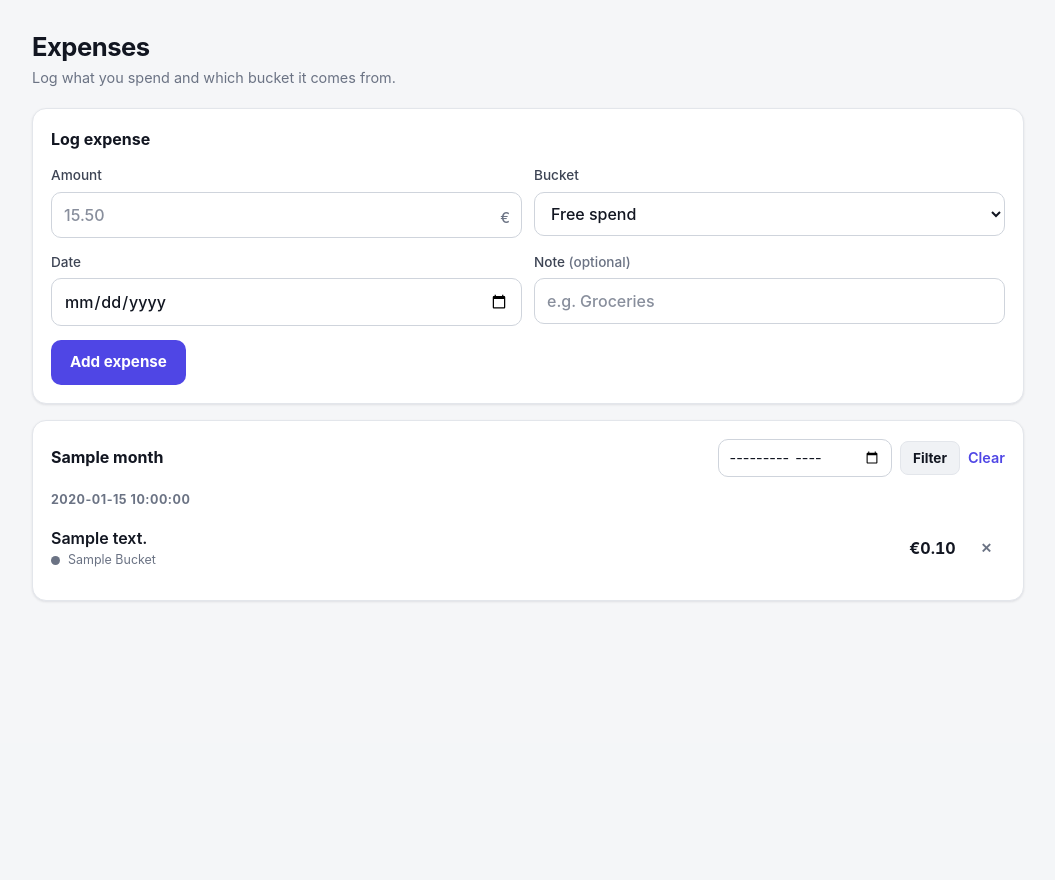
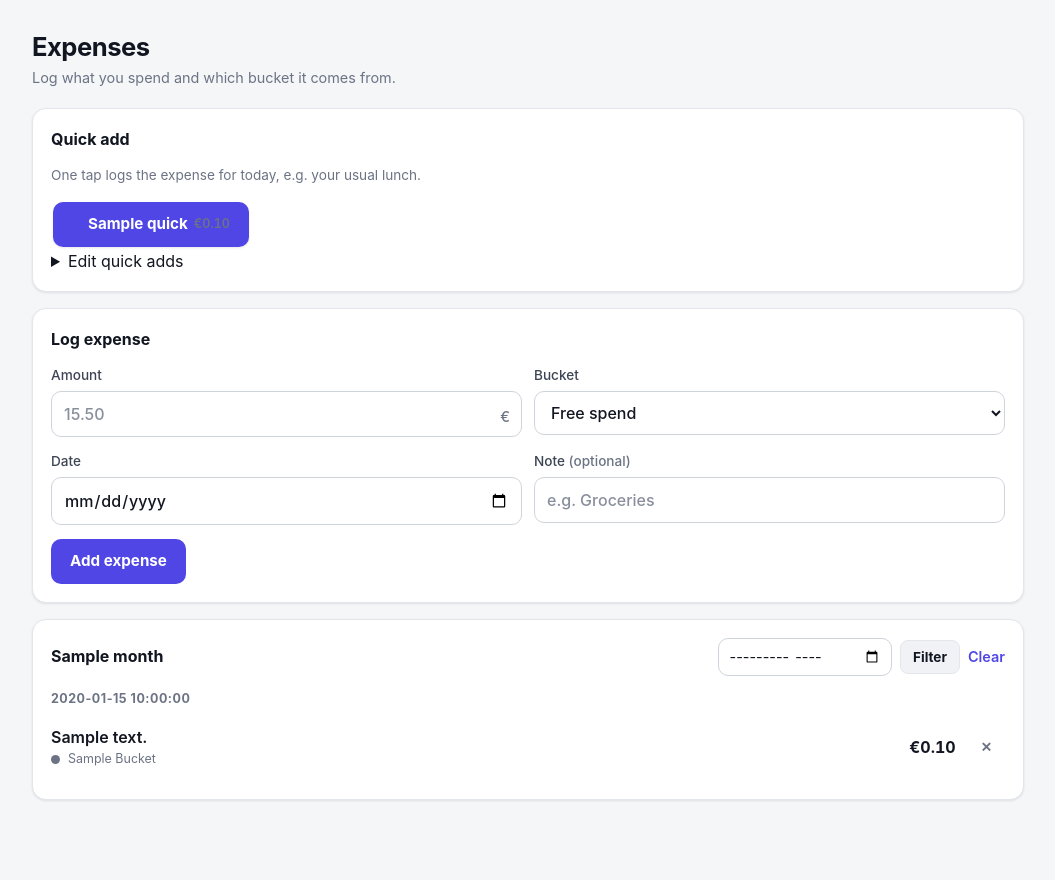
Before and after one commit to rookmelder/Finance-app, a Flask app: template src/templates/expenses.html in a window 1280 px wide. Shown: the part 57-937 px from the top of the page, without its empty margins (112-1167 px from the left). Before the commit the page ends 659 px from the top, so only its background shows below. Run offline with Flask 3, Linux system fonts and the light colour scheme; the template is opened without the code that fills it: most values are stand-ins (such as "Sample title", 1, 10 or a date in 2020); parts of the project's set-up code (start-up, migrations or seed data) failed here and were passed over.

Commit message:
Expenses: quick-add presets for one-tap repeat costs

```diff
--- a/src/app.py
+++ b/src/app.py
@@ -516,6 +516,7 @@ def _render_expenses(conn, month=None, error=None, status_code=200):
         render_template(
             "expenses.html",
             expenses=expenses,
+            quick=db.list_quick_expenses(conn),
             month=month,
             today=today_iso,
             error=error,
@@ -891,6 +892,30 @@ def create_app(cfg: dict) -> Flask:
                         bucket=bucket,
                         note=note,
                     )
+                elif action == "quick_save":
+                    db.add_quick_expense(
+                        conn,
+                        label=request.form.get("label", ""),
+                        amount_cents=calc.parse_money(request.form.get("amount", "")),
+                        bucket=request.form.get("bucket", "").strip(),
+                    )
+                elif action in ("quick_add", "quick_delete"):
+                    id_str = request.form.get("id", "").strip()
+                    try:
+                        quick_id = int(id_str)
+                    except (ValueError, TypeError):
+                        raise ValueError(f"Invalid id: {id_str!r}")
+                    if action == "quick_delete":
+                        db.delete_quick_expense(conn, quick_id)
+                    else:
+                        q = db.get_quick_expense(conn, quick_id)
+                        db.add_expense(
+                            conn,
+                            date_str=datetime.date.today().isoformat(),
+                            amount_cents=q["amount_cents"],
+                            bucket=q["bucket"],
+                            note=q["label"],
+                        )
                 elif action == "delete":
                     id_str = request.form.get("id", "").strip()
                     try:
--- a/src/db.py
+++ b/src/db.py
@@ -160,6 +160,14 @@ def connect(path: str) -> sqlite3.Connection:
                 amount_cents INTEGER NOT NULL,
                 bucket TEXT NOT NULL CHECK (bucket IN ('needs', 'free', 'savings')),
                 note TEXT NOT NULL
+            )
+        """)
+        conn.execute("""
+            CREATE TABLE IF NOT EXISTS quick_expenses (
+                id INTEGER PRIMARY KEY AUTOINCREMENT,
+                label TEXT NOT NULL,
+                amount_cents INTEGER NOT NULL,
+                bucket TEXT NOT NULL CHECK (bucket IN ('needs', 'free', 'savings'))
             )
         """)
         conn.execute("""
@@ -901,6 +909,41 @@ def list_expenses(conn: sqlite3.Connection, month: Optional[str] = None) -> list
     return [dict(r) for r in rows]
 
 
+# --- Quick-add expenses (one-tap presets for repeat purchases) ---
+
+def list_quick_expenses(conn: sqlite3.Connection) -> list[dict[str, Any]]:
+    return [dict(r) for r in conn.execute("SELECT * FROM quick_expenses ORDER BY id").fetchall()]
+
+
+def get_quick_expense(conn: sqlite3.Connection, quick_id: int) -> dict[str, Any]:
+    row = conn.execute("SELECT * FROM quick_expenses WHERE id = ?", (quick_id,)).fetchone()
+    if row is None:
+        raise ValueError(f"Quick expense with id {quick_id} not found")
+    return dict(row)
+
+
+def add_quick_expense(conn: sqlite3.Connection, label: str, amount_cents: int, bucket: str) -> dict[str, Any]:
+    label = label.strip() if isinstance(label, str) else ""
+    if not label or len(label) > 40:
+        raise ValueError("Quick add needs a name of 1 to 40 characters")
+    if not isinstance(amount_cents, int) or isinstance(amount_cents, bool) or amount_cents <= 0:
+        raise ValueError("amount_cents must be integer > 0")
+    if bucket not in ("needs", "free", "savings"):
+        raise ValueError(f"bucket must be one of 'needs', 'free', 'savings'; got {bucket!r}")
+    with conn:
+        cur = conn.execute(
+            "INSERT INTO quick_expenses (label, amount_cents, bucket) VALUES (?, ?, ?)",
+            (label, amount_cents, bucket),
+        )
+    return get_quick_expense(conn, cur.lastrowid)
+
+
+def delete_quick_expense(conn: sqlite3.Connection, quick_id: int) -> None:
+    get_quick_expense(conn, quick_id)
+    with conn:
+        conn.execute("DELETE FROM quick_expenses WHERE id = ?", (quick_id,))
+
+
 def spent_by_month(conn: sqlite3.Connection) -> dict[str, dict[str, int]]:
     """Returns {month: {"needs": int, "free": int, "savings": int}}"""
     rows = conn.execute("""
--- a/src/templates/expenses.html
+++ b/src/templates/expenses.html
@@ -9,6 +9,56 @@
 </div>
 
 {% if error %}<p class="error">{{ error }}</p>{% endif %}
+
+<section class="card">
+  <h2>Quick add</h2>
+  <p class="help-text">One tap logs the expense for today, e.g. your usual lunch.</p>
+  <div class="presets">
+    {% for q in quick %}
+    <form method="post" action="{{ url_for('expenses') }}" class="inline-form quick-form">
+      <input type="hidden" name="csrf_token" value="{{ csrf_token() }}">
+      <input type="hidden" name="action" value="quick_add">
+      <input type="hidden" name="id" value="{{ q.id }}">
+      {% if month %}<input type="hidden" name="month_filter" value="{{ month }}">{% endif %}
+      <button type="submit" class="preset-btn" title="Add {{ q.label }} for today ({{ q.bucket }})"><span class="chip-swatch"></span><span>{{ q.label }}</span><span class="chip-meta">{{ q.amount_cents | money }}</span></button>
+    </form>
+    {% endfor %}
+  </div>
+  <details class="quick-manage">
+    <summary>{% if quick %}Edit quick adds{% else %}Create a quick add{% endif %}</summary>
+    {% for q in quick %}
+    <form method="post" action="{{ url_for('expenses') }}" class="inline-form">
+      <input type="hidden" name="csrf_token" value="{{ csrf_token() }}">
+      <input type="hidden" name="action" value="quick_delete">
+      <input type="hidden" name="id" value="{{ q.id }}">
+      {% if month %}<input type="hidden" name="month_filter" value="{{ month }}">{% endif %}
+      {{ q.label }} · {{ q.amount_cents | money }} · {{ q.bucket }}
+      <button type="submit" class="btn-ghost danger btn-sm" aria-label="Delete quick add {{ q.label }}">✕</button>
+    </form>
+    {% endfor %}
+    <form method="post" action="{{ url_for('expenses') }}">
+      <input type="hidden" name="csrf_token" value="{{ csrf_token() }}">
+      <input type="hidden" name="action" value="quick_save">
+      {% if month %}<input type="hidden" name="month_filter" value="{{ month }}">{% endif %}
+      <div class="form-grid">
+        <label>Name
+          <input type="text" name="label" required maxlength="40" placeholder="Lunch">
+        </label>
+        <label>Amount
+          <span class="field"><input type="text" name="amount" required placeholder="7.50" inputmode="decimal"><span class="unit">€</span></span>
+        </label>
+        <label>Bucket
+          <select name="bucket" required>
+            <option value="needs">Needs</option>
+            <option value="free" selected>Free spend</option>
+            <option value="savings">Savings</option>
+          </select>
+        </label>
+      </div>
+      <button type="submit">Save quick add</button>
+    </form>
+  </details>
+</section>
 
 <section class="card">
   <h2>Log expense</h2>
```
Also changed, not shown: tests/test_app.py (+30 -0 lines).
